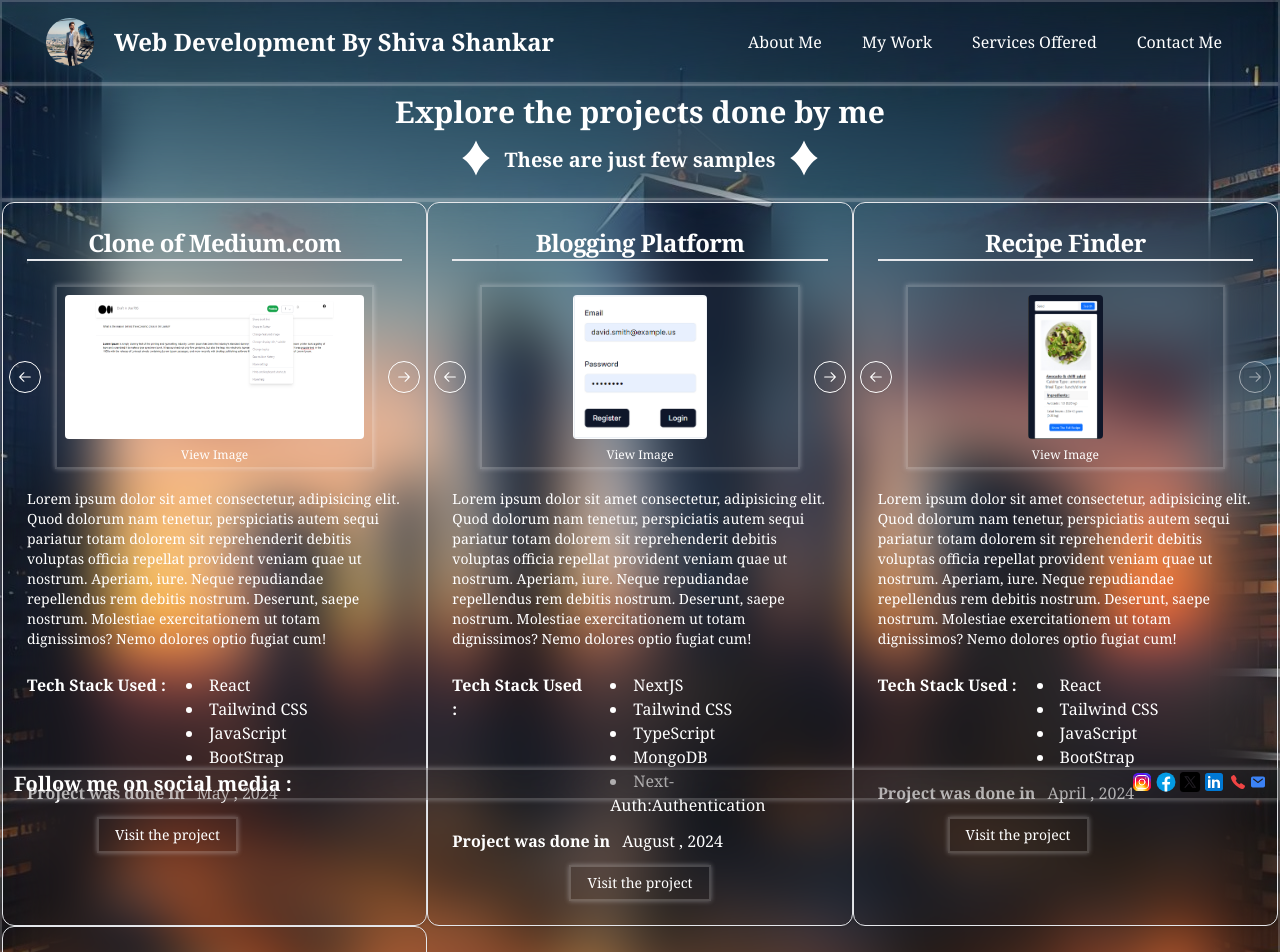
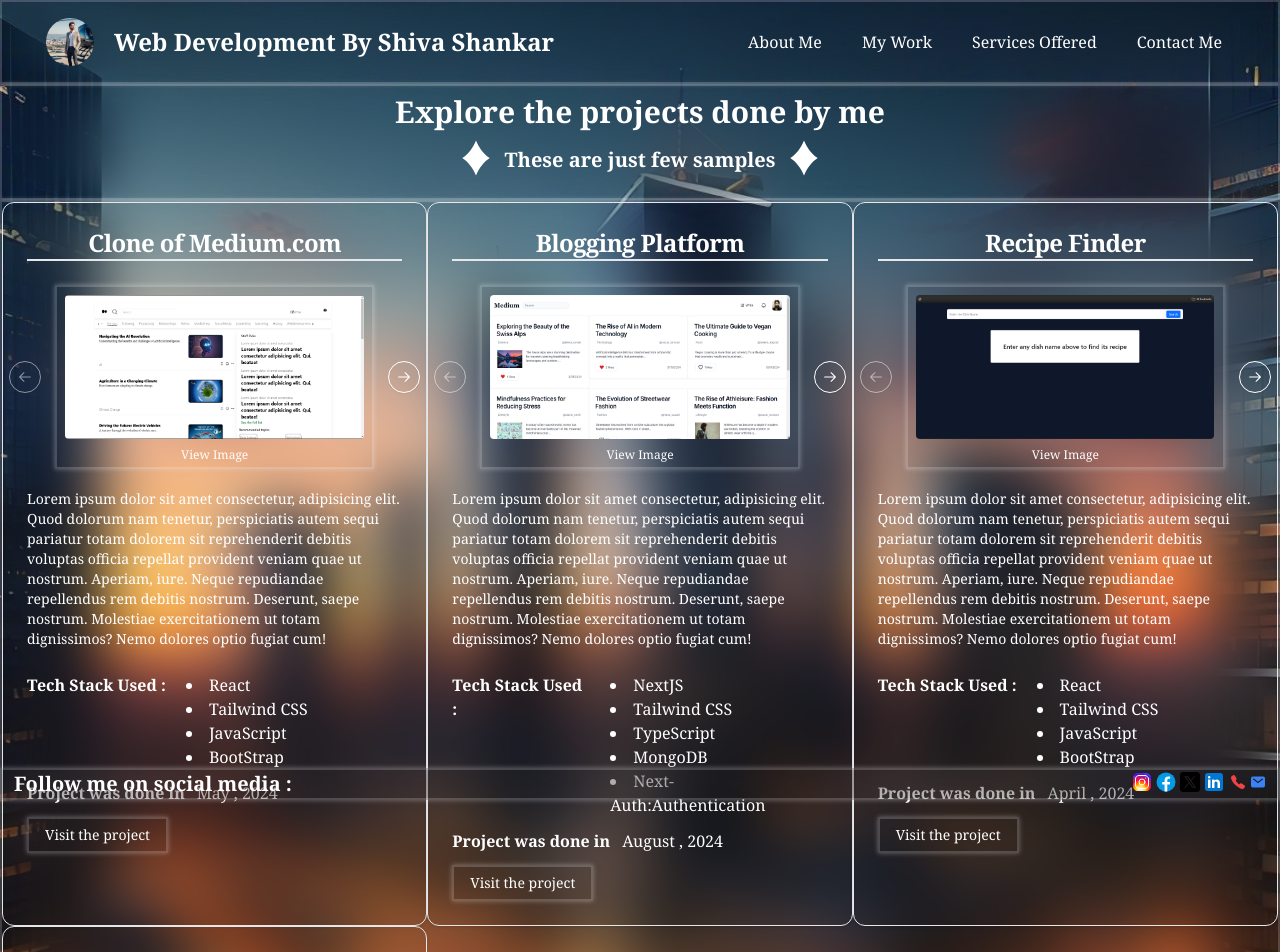
Before and after one commit to monster-1951/portfolio-website, a Next.js app: page /MyWork in a window 1280 px wide. Shown: the top 952 px of the page. Built offline with nearby package versions, Linux system fonts and the light colour scheme.

Commit message:
Removed the plugin

```diff
--- a/src/components/custom/ProjectCarousel.tsx
+++ b/src/components/custom/ProjectCarousel.tsx
@@ -1,6 +1,6 @@
 "use client";
 import React from "react";
-import Autoplay from "embla-carousel-autoplay";
+// import Autoplay from "embla-carousel-autoplay";
 import {
   Carousel,
   CarouselContent,
@@ -39,11 +39,11 @@ const ProjectCarousel = ({ Projectt }: ProjectCarouselProps) => {
       <CardContent className="">
         <Carousel
         className="glass w-[85%] mx-auto"
-        plugins={[
-          Autoplay({
-            delay: 2000,
-          }),
-        ]}
+        // plugins={[
+        //   Autoplay({
+        //     delay: 2000,
+        //   }),
+        // ]}
         >
           <CarouselContent className="">
             {Project.Image.map((image, i) => {
@@ -82,7 +82,7 @@ const ProjectCarousel = ({ Projectt }: ProjectCarouselProps) => {
         </div>
         <Link
           href={Project.Link}
-          className="text-center w-full"
+          className="text-center w-full flex justify-start"
           target="_blank"
         >
           <Button className="glass">Visit the project</Button>
```
